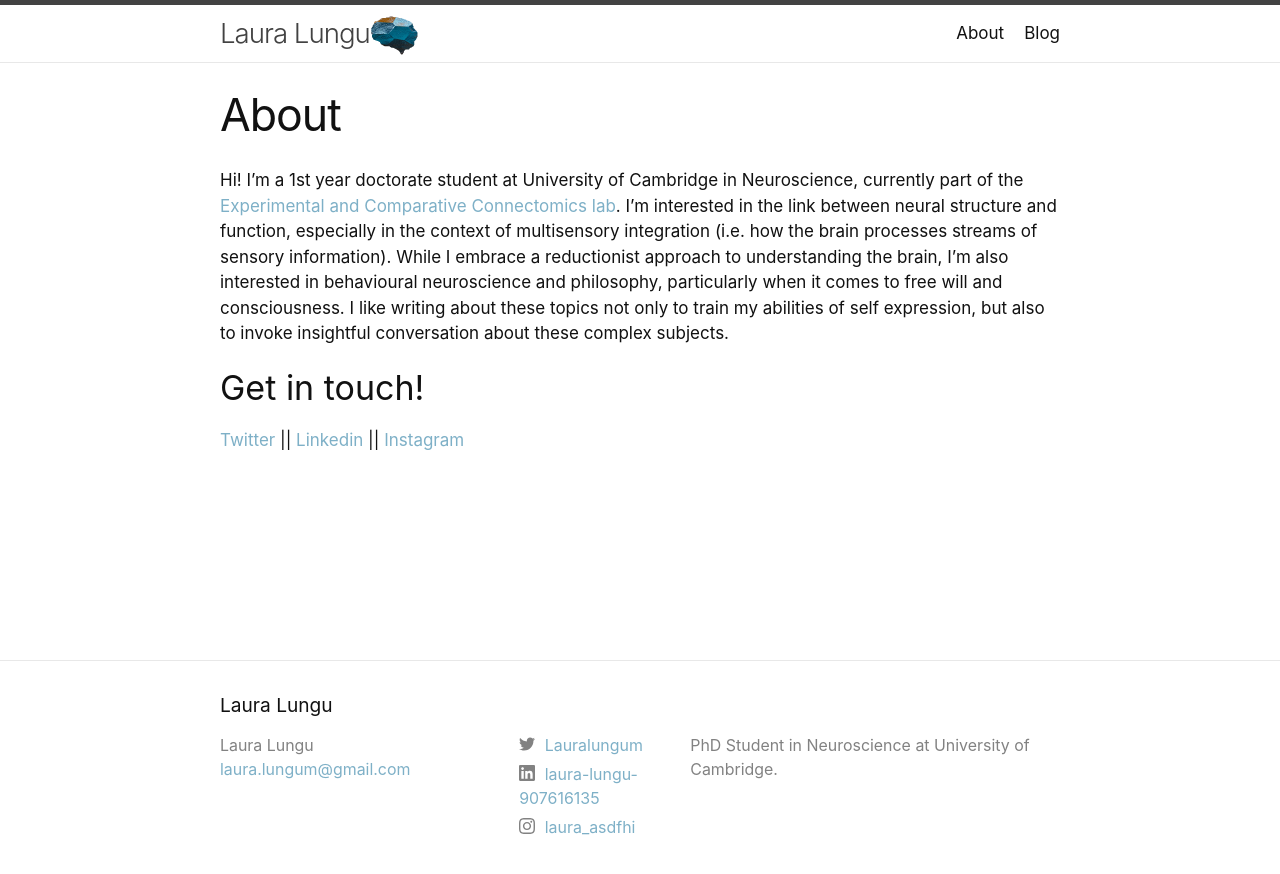
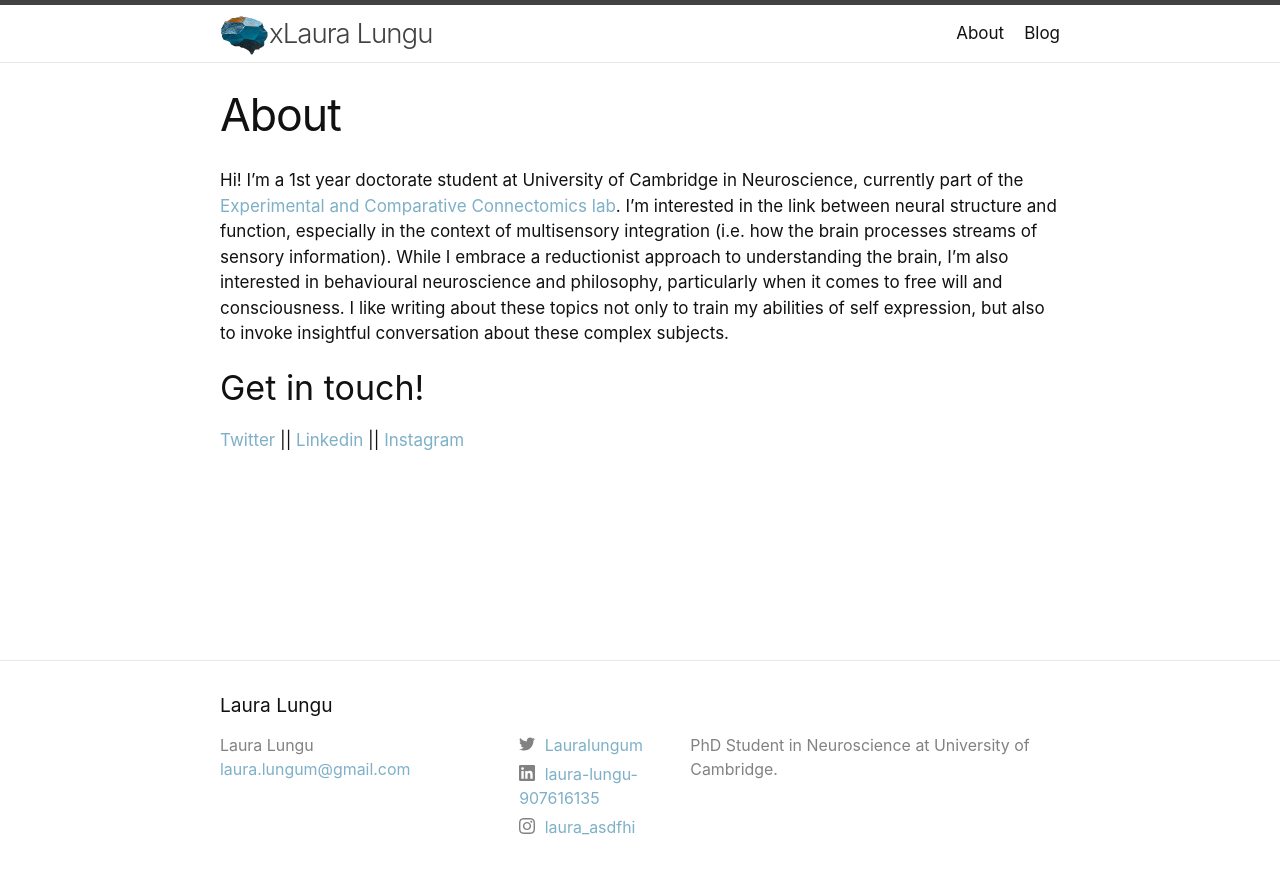
Before and after one commit to lauralungum/minima.webpage, a Jekyll site: the page built from about.markdown, in a window 1280 px wide. Shown: the top 874 px of the page. Built offline with Jekyll 4.4.1, drawn with Linux system fonts in a browser that asks for light colours.

Commit message:
commit header up

```diff
--- a/_includes/header.html
+++ b/_includes/header.html
@@ -3,18 +3,18 @@
   <div class="wrapper">
     {%- assign default_paths = site.pages | map: "path" -%}
     {%- assign page_paths = site.header_pages | default: default_paths -%}
-
-    <a class="site-title" rel="author" href="{{ "/" | relative_url }}">{{ site.title | escape }}</a>
-
     <!--Custom Logo or title logo-->
     <a class="site-title" rel="author" href="{{ "/" | relative_url }}">
       {%- if site.title-logo -%}
         <img src="{{ site.title-logo | relative_url }}" alt="{{ site.title | escape }}"></img>
         {%- else -%}
           {{ site.title | escape }}</a>
-      {%- endif -%}
+      {%- endif -%}x
     </a>
     <!--end title logo-->
+
+    <a class="site-title" rel="author" href="{{ "/" | relative_url }}">{{ site.title | escape }}</a>
+
 
     {%- if page_paths -%}
       <nav class="site-nav">
```
